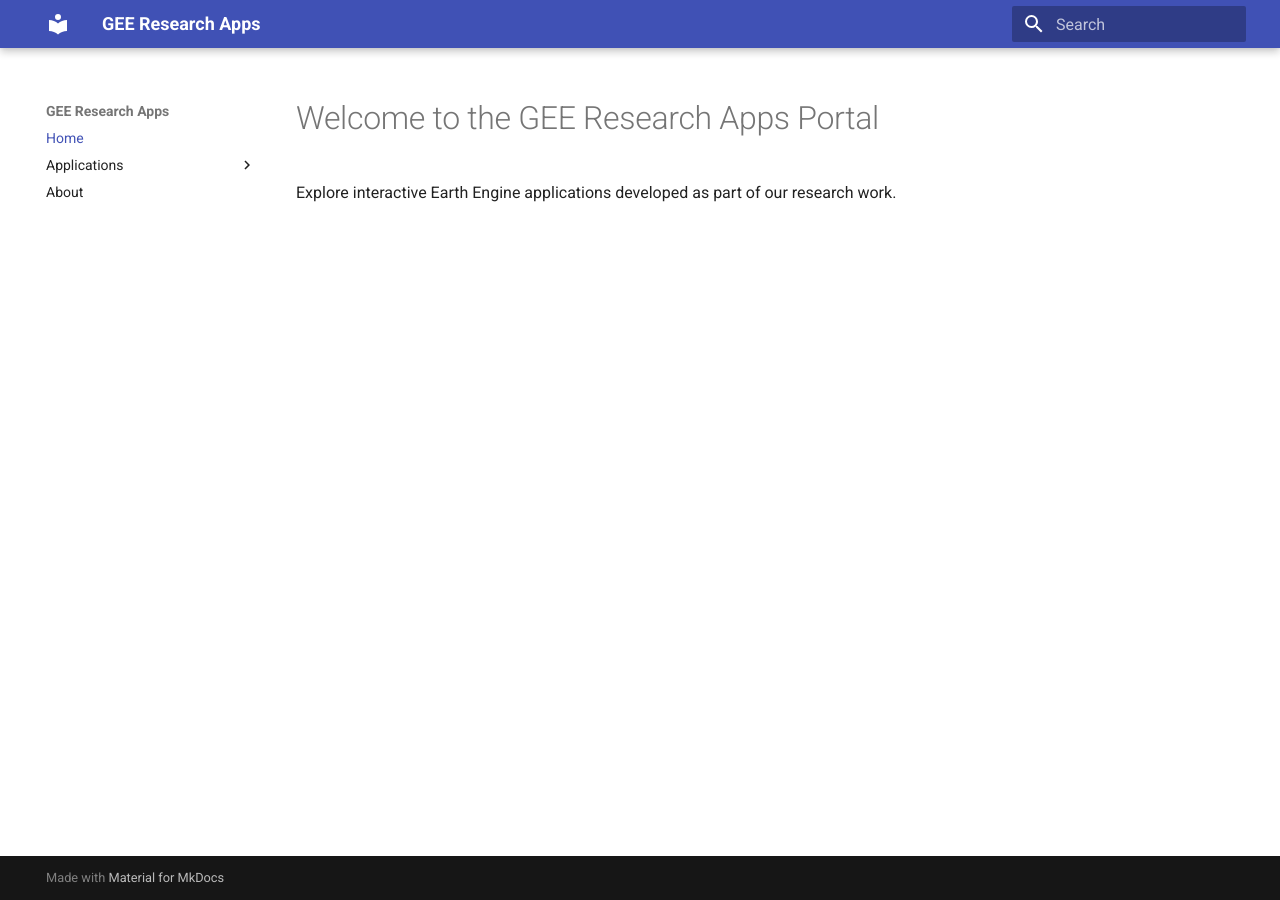
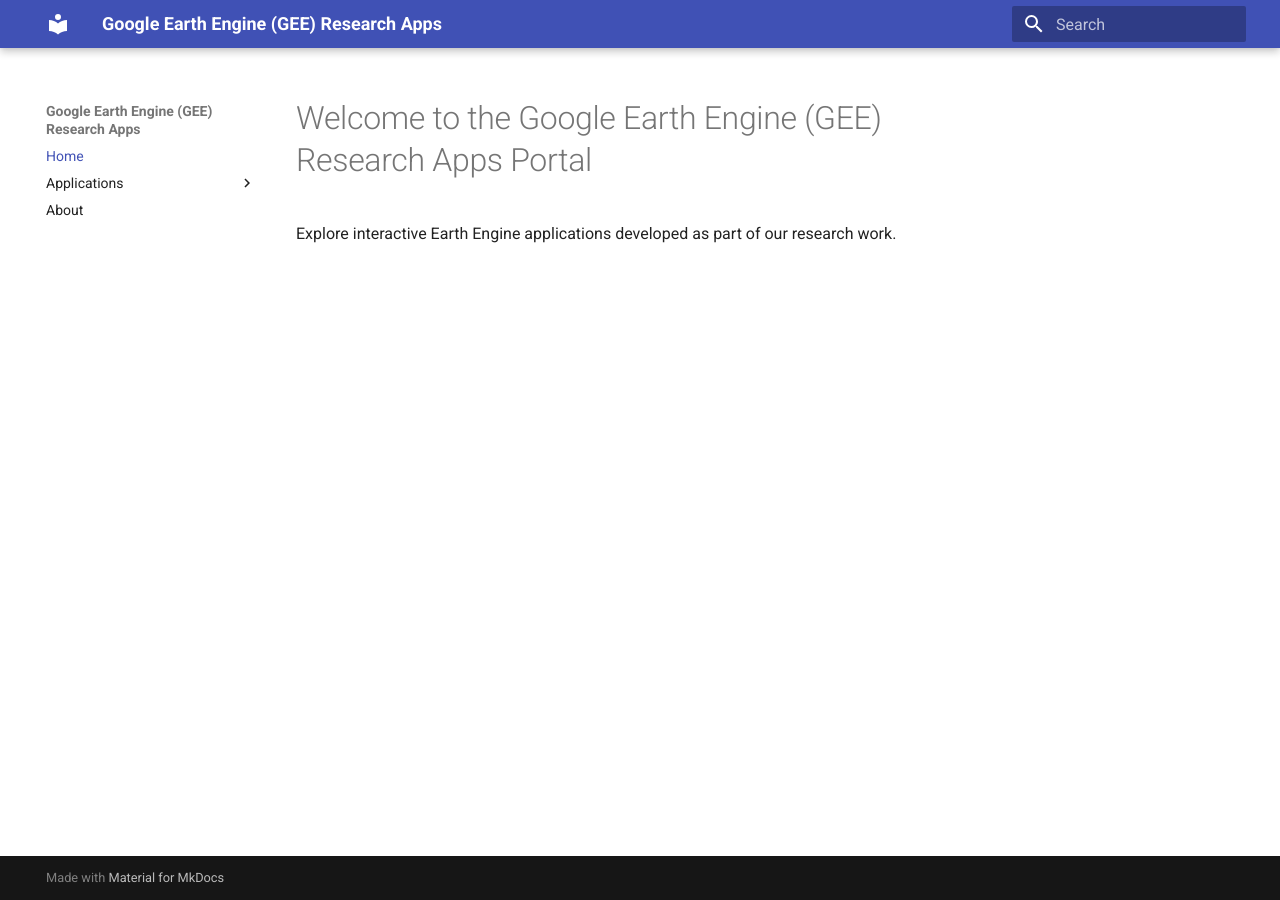
Before and after one commit to gdss-teacher/portal-prototype, an MkDocs documentation site: the page built from docs/index.md, in a window 1280 px wide. Built offline with MkDocs 1.6.1 and Material for MkDocs 9.7.7, drawn with Linux system fonts in a browser that asks for light colours.

Commit message:
made minor updates to text

```diff
--- a/docs/index.md
+++ b/docs/index.md
@@ -1,3 +1,3 @@
-# Welcome to the GEE Research Apps Portal
+# Welcome to the Google Earth Engine (GEE) Research Apps Portal
 
 Explore interactive Earth Engine applications developed as part of our research work.
--- a/mkdocs.yml
+++ b/mkdocs.yml
@@ -1,5 +1,5 @@
 
-site_name: GEE Research Apps
+site_name: Google Earth Engine (GEE) Research Apps
 theme:
   name: material
 
```
